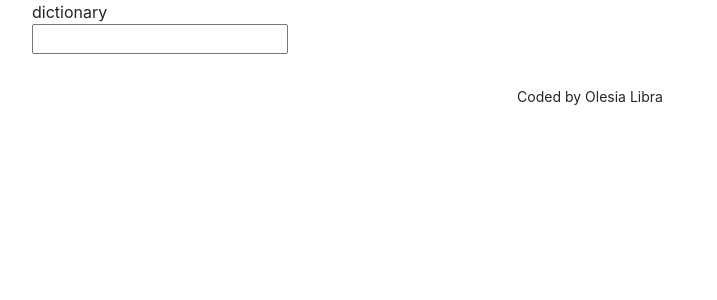
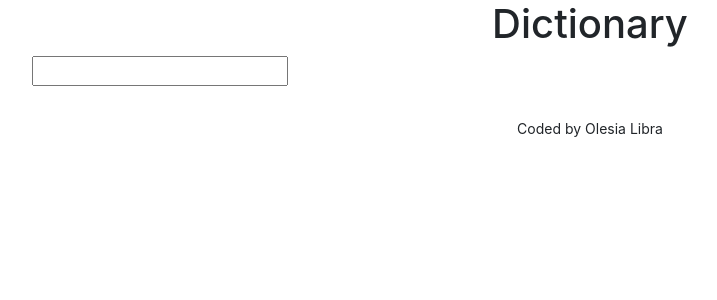
Before and after one commit to Solymar1388/dictionary-project, a React (Create React App) app: page / in a window 1280 px wide. Shown: the top 300 px of the page, without its empty margins (50-767 px from the left). Built offline with nearby package versions, Linux system fonts and the light colour scheme.

Commit message:
added a header

```diff
--- a/src/App.js
+++ b/src/App.js
@@ -5,7 +5,9 @@ export default function App() {
   return (
     <div className="App">
       <div className="container">
-        <header className="App-header">dictionary</header>
+        <header className="App-header">
+          <h1 className="text-center letter-capitalized">Dictionary</h1>
+        </header>
         <main>
           <Dictionary />
         </main>
```
